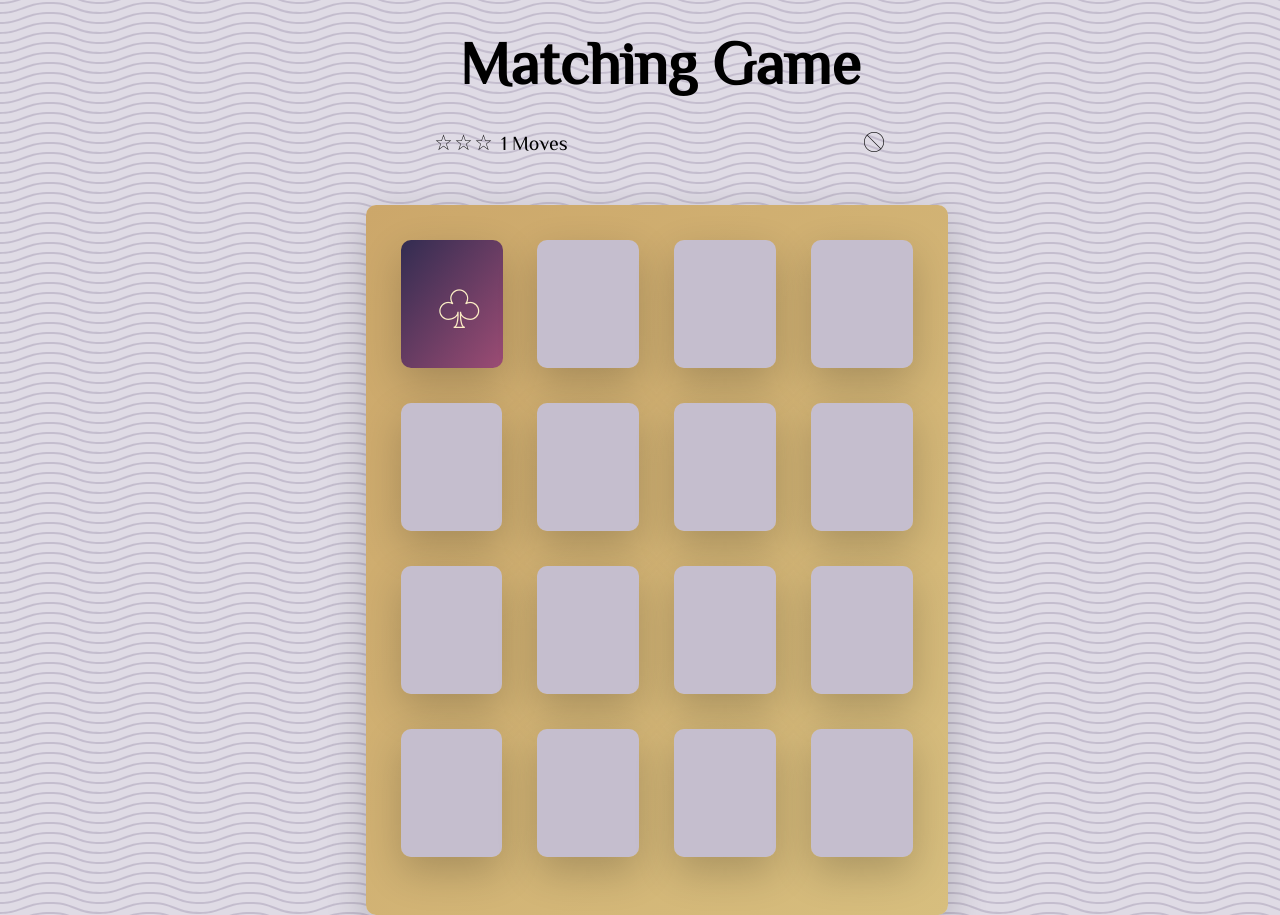
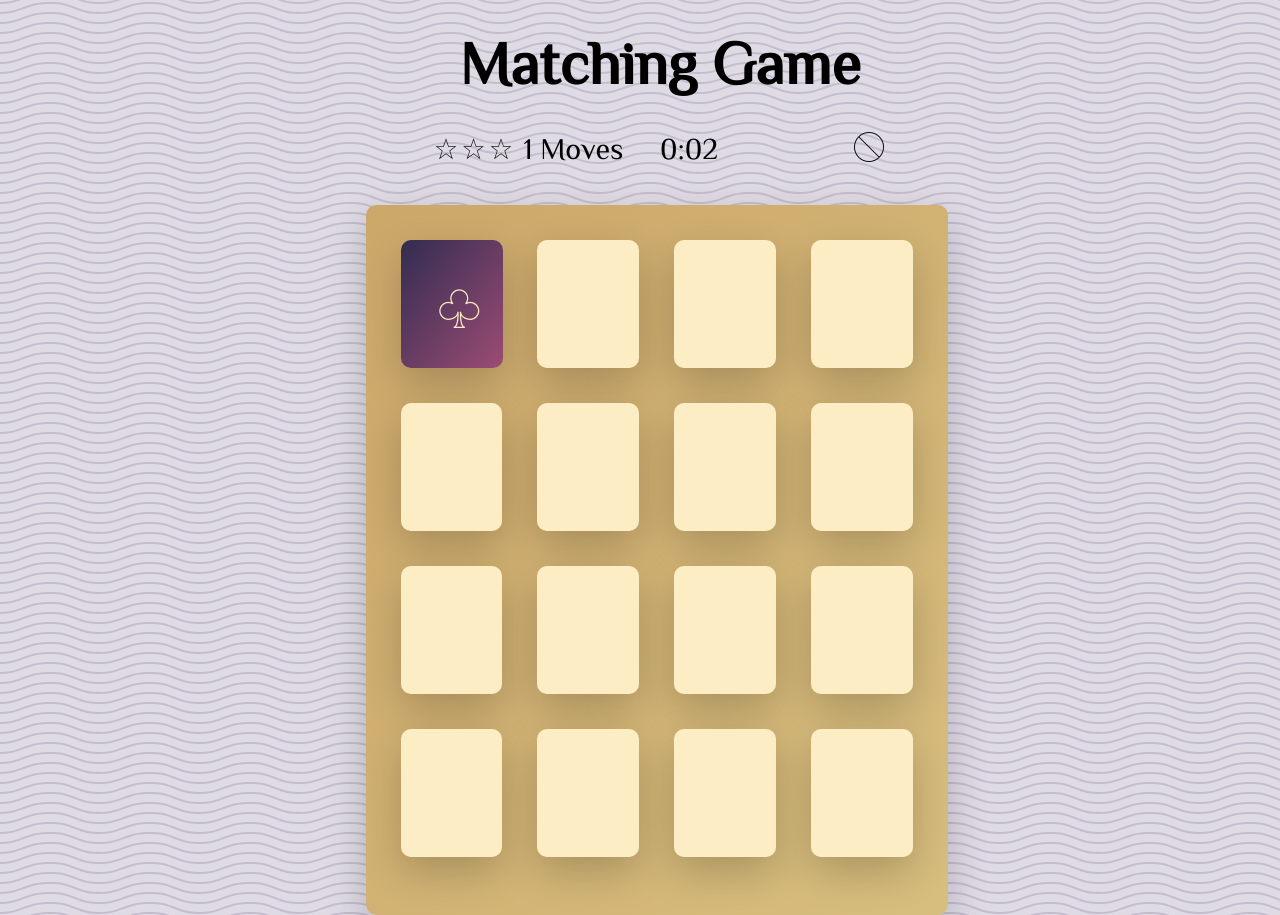
Before and after one commit to veselinn16/memory-game-project, a website: page index.html in a window 1280 px wide. Both pictures are taken after a click on the element 451 px from the left and 304 px from the top of the page. Drawn offline with nearby package versions, Linux system fonts and the light colour scheme.

Commit message:
Add timer functions

```diff
--- a/index.html
+++ b/index.html
@@ -24,6 +24,7 @@
                 <i class="icon-basic-star information__data-icon"></i>
                 <span class="information__data__moves">0</span>
                 <span class="information__data__text">Moves</span>
+                <div class="information__data__time"> <span class="minutes">0</span><span>:</span><span class="seconds">00</span></div>
                 <i class="icon-basic-ban  information__data-icon--repeat"></i>
             </div>
         </section>
--- a/js/designs.js
+++ b/js/designs.js
@@ -6,9 +6,21 @@ function main() {
     const $cards = $(".game i");
     let $num = 0;
     const $resetIcon = $(".icon-basic-ban");
+    const $startTime = $(".seconds");
+    let $var = 0;
+    let $min = 0;
+    const $minutes = $('.minutes');
 
     const $classes = ["card__symbol card_side--back icon-basic-clubs", "card__symbol card_side--back icon-basic-clubs", "card__symbol card_side--back icon-basic-heart", "card__symbol card_side--back icon-basic-heart", "card__symbol card_side--back icon-basic-diamonds", "card__symbol card_side--back icon-basic-diamonds", "card__symbol card_side--back icon-basic-spades", "card__symbol card_side--back icon-basic-spades", "card__symbol card_side--back icon-basic-signs", "card__symbol card_side--back icon-basic-signs", "card__symbol card_side--back icon-basic-helm", "card__symbol card_side--back icon-basic-helm", "card__symbol card_side--back icon-basic-flag1", "card__symbol card_side--back icon-basic-flag1", "card__symbol card_side--back icon-basic-globe", "card__symbol card_side--back icon-basic-globe"];
 
+    // let lol = setInterval(timer(), 1000);
+    // function timer() {
+    //     $today = new Date();
+    //     $startTime.innerHTML = $today.toLocaleTimeString();
+    // };
+    // setTimeout(function() {
+    //   $startTime.text($startTime + 1);
+    // }, 1000);
     // add classes
     $cards.each(function() {
         let $ranNum = Math.floor(Math.random() * $classes.length);
@@ -44,6 +56,25 @@ function main() {
         case 12:
           $star3.remove();
       };
+
+      setInterval(function() {
+        $var += 1;
+
+        // timer functions
+        if ($var < 10) {
+          $startTime.text("0" + $var);
+        } else if ($var > 59) {
+          $var = 0;
+          $startTime.text('00');
+        } else if ($var >= 10) {
+          $startTime.text($var);
+        };
+      }, 1000);
+
+      setInterval(function() {
+        $min += 1;
+        $minutes.text($min);
+      }, 60000);
     });
 
     //reset function
--- a/sass/components/_card.scss
+++ b/sass/components/_card.scss
@@ -30,7 +30,8 @@
         transition: all .8s ease;
 
         &--front {
-            background-color: #c5bece;
+            background-color: #fdedc5;
+            // background-color: #c5bece;
         }
 
         &--back{
@@ -41,12 +42,4 @@
             color: #fdedc5;
         }
     }
-
-    // &:hover &_side--front {
-    //     transform: rotateY(-180deg);
-    // }
-
-    // &:hover &_side--back {
-    //     transform: rotateY(0);
-    // }
 }
--- a/sass/layout/_info.scss
+++ b/sass/layout/_info.scss
@@ -26,10 +26,10 @@
         transform: translate(-50%);
         width: 70%;
         height: 25%;
-        font-size: 2rem;
+        font-size: 3rem;
 
         &-icon {
-            font-size: 1.5rem;
+            font-size: 2rem;
 
             &--repeat {
                 float: right;
@@ -43,8 +43,11 @@
             margin-left: 0.5rem;
         }
 
-        &__text {
-
+        &__time {
+            text-align: center;
+            display: inline;
+            position: absolute;
+            left: 50%;
         }
     }
 }
```
Also changed, not shown: css/styles.css.
